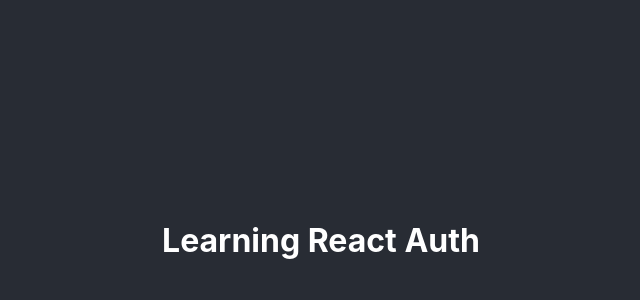
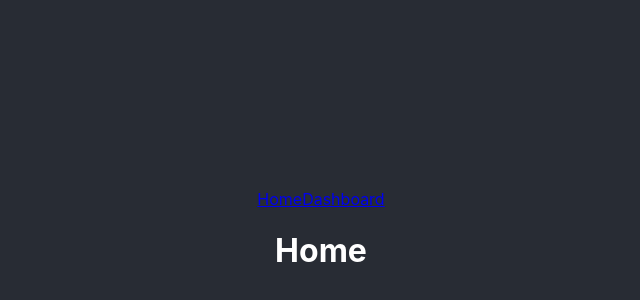
Before and after one commit to valenoirs/learning-react-auth, a React (Create React App) app: page / in a window 1280 px wide. Shown: the part 160-460 px from the top of the page, without its empty margins (319-959 px from the left). Built offline with nearby package versions, Linux system fonts and the light colour scheme.

Commit message:
development: basic setup

```diff
--- a/src/App.js
+++ b/src/App.js
@@ -2,10 +2,18 @@
 import './App.css';
 import {Routes, Route} from 'react-router-dom'
 
+import Navbar from './layouts/Navbar'
+import Home from './pages/Home'
+import Dashboard from './pages/Dashboard'
+
 function App() {
   return (
     <main>
-      <h1>Learning React Auth</h1>
+      <Navbar></Navbar>
+      <Routes>
+        <Route index element={<Home />}/>
+        <Route path='dashboard' element={<Dashboard />}/>
+      </Routes>
     </main>
   );
 }
--- /dev/null
+++ b/src/layouts/Navbar.jsx
@@ -0,0 +1,12 @@
+import {NavLink} from 'react-router-dom'
+
+function Navbar(props) {
+    return (
+        <nav>
+            <NavLink to='/'>Home</NavLink>
+            <NavLink to='/dashboard'>Dashboard</NavLink>
+        </nav>
+    )
+}
+
+export default Navbar
--- /dev/null
+++ b/src/pages/Dashboard.jsx
@@ -0,0 +1,9 @@
+function Dashboard(props) {
+    return (
+        <div>
+            <h1>Dashboard</h1>
+        </div>
+    )
+}
+
+export default Dashboard
--- /dev/null
+++ b/src/pages/Home.jsx
@@ -0,0 +1,9 @@
+function Home(props) {
+    return (
+        <div>
+            <h1>Home</h1>
+        </div>
+    )
+}
+
+export default Home
```
